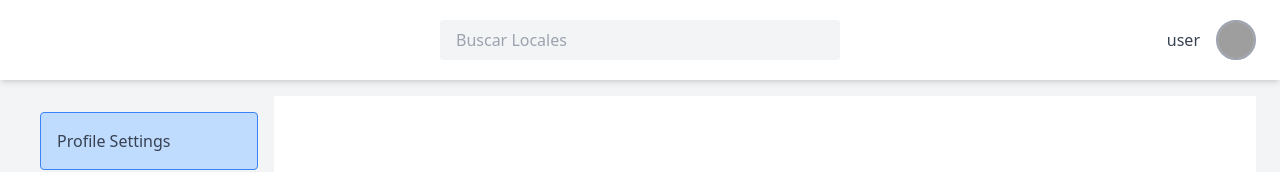
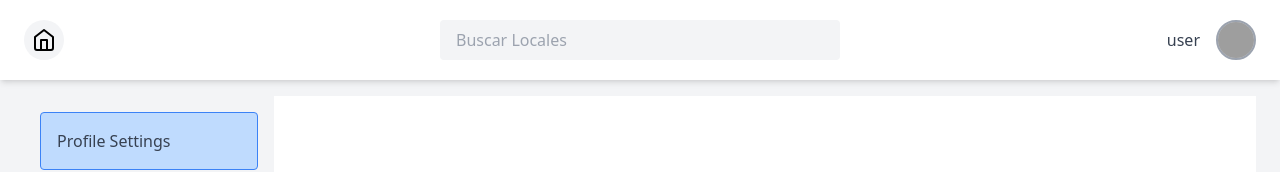
Before and after one commit to ValentinAntonioFlores/DineDashFront, a React (Vite) app: page /conf in a window 1280 px wide. Shown: the top 172 px of the page. Built offline with nearby package versions, Linux system fonts and the light colour scheme; grey boxes are pictures that could not be loaded.

Commit message:
Bottom the home y botton de conf

```diff
--- a/src/components/HomeInput.tsx
+++ b/src/components/HomeInput.tsx
@@ -10,7 +10,6 @@ interface SignUpInputProps {
 }
 
 // @ts-ignore
-// @ts-ignore
 const SignUpInput: React.FC<SignUpInputProps> = ({
                                                      label,
                                                      name,
--- a/src/layouts/HomeHeaderLayout.tsx
+++ b/src/layouts/HomeHeaderLayout.tsx
@@ -1,4 +1,5 @@
 import { ReactNode, useEffect, useState } from 'react';
+import { useNavigate, Link } from 'react-router-dom'; // Import Link component
 
 type Props = {
     children: ReactNode;
@@ -7,6 +8,7 @@ type Props = {
 export default function HomeLayout({ children }: Props) {
     const [firstName, setFirstName] = useState<string | null>(null);
     const [avatarUrl, setAvatarUrl] = useState<string | null>(null);
+    const navigate = useNavigate(); // Initialize the navigate function
 
     useEffect(() => {
         const userInfo = localStorage.getItem('userInfo');
@@ -21,11 +23,33 @@ export default function HomeLayout({ children }: Props) {
         }
     }, []);
 
+    // Function to navigate back to the home page
+    const goHome = () => {
+        navigate('/'); // Navigates to the home page
+    };
 
     return (
         <div className="w-full min-h-screen bg-gray-100">
             {/* Header */}
             <div className="w-full bg-white shadow-md h-20 flex items-center justify-between px-6 relative">
+                {/* Home button (House icon) */}
+                <button
+                    onClick={goHome}
+                    className="absolute left-6 top-1/2 transform -translate-y-1/2 p-2 rounded-full bg-gray-100 hover:bg-gray-200">
+                    <svg
+                        xmlns="http://www.w3.org/2000/svg"
+                        viewBox="0 0 24 24"
+                        fill="none"
+                        stroke="black" // Change stroke color to black
+                        strokeWidth="2"
+                        strokeLinecap="round"
+                        strokeLinejoin="round"
+                        className="w-6 h-6">
+                        <path d="M3 9l9-7 9 7v11a2 2 0 0 1-2 2H5a2 2 0 0 1-2-2V9z"></path>
+                        <path d="M9 22V12h6v10"></path>
+                    </svg>
+                </button>
+
                 {/* Search bar centered in the layout */}
                 <div className="absolute left-1/2 transform -translate-x-1/2">
                     <input
@@ -38,13 +62,16 @@ export default function HomeLayout({ children }: Props) {
                 {/* Avatar on the right */}
                 <div className="flex items-center ml-auto space-x-4">
                     <span className="text-gray-700 font-medium">{firstName || 'user'}</span>
-                    <div className="w-10 h-10 rounded-full bg-gray-300 overflow-hidden border-2 border-gray-400">
+                    {/* Wrap avatar image in Link to redirect to /conf */}
+                    <Link to="/conf">
+                        <div className="w-10 h-10 rounded-full bg-gray-300 overflow-hidden border-2 border-gray-400 cursor-pointer">
                             <img
                                 src={avatarUrl || 'https://i.pravatar.cc/150?u=valen'} // Use the avatar URL from localStorage
                                 alt="Profile"
                                 className="w-full h-full object-cover"
                             />
                         </div>
+                    </Link>
                 </div>
             </div>
 
```
Lines whose indentation alone changed are shown as unchanged.
